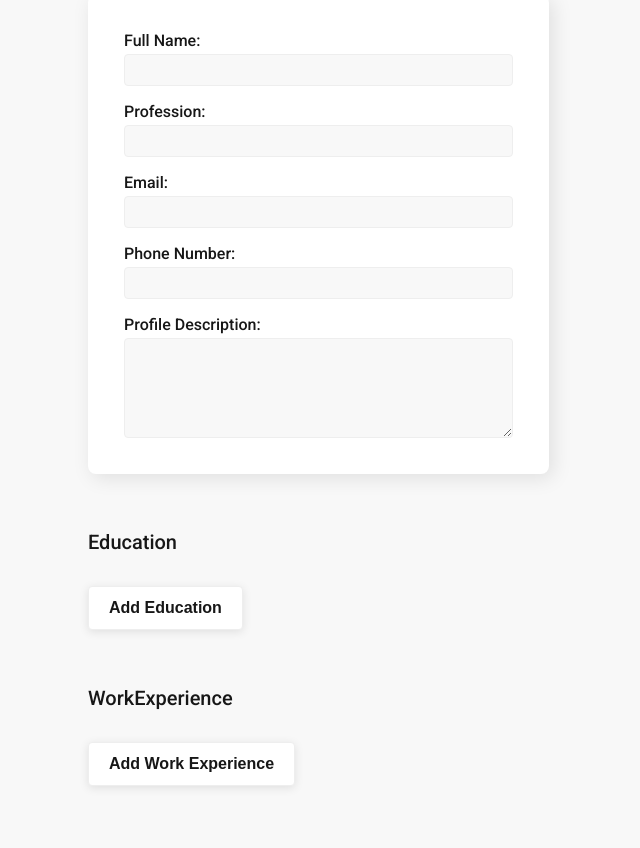
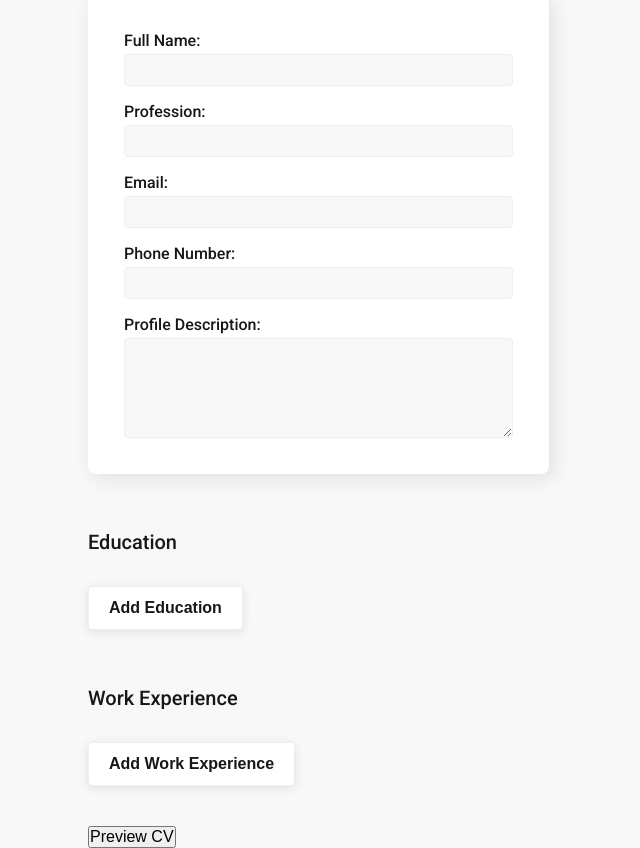
Before and after one commit to mark-akom/cv-builder, a React (Create React App) app: page / in a window 1280 px wide. Shown: the part 155-1003 px from the top of the page, without its empty margins (40-680 px from the left). Before the commit the page ends 981 px from the top, so only its background shows below. Built offline with nearby package versions, Linux system fonts and the light colour scheme.

Commit message:
added a preview button

```diff
--- a/src/App.js
+++ b/src/App.js
@@ -131,7 +131,7 @@ class App extends Component {
           <button className="add-btn" onClick={this.handleAddEducation}>Add Education</button>
         </section>
         <section className="work-section">
-          <h2 className="section-heading">WorkExperience</h2>
+          <h2 className="section-heading">Work Experience</h2>
           <div className="work-form-list">
             {
               workExperienceList.map(work => {
@@ -141,6 +141,7 @@ class App extends Component {
           </div>
           <button className="add-btn" onClick={this.handleAddWorkExperience}>Add Work Experience</button>
         </section>
+        <button className="preview-btn">Preview CV</button>
       </div>
     )
   }
```
